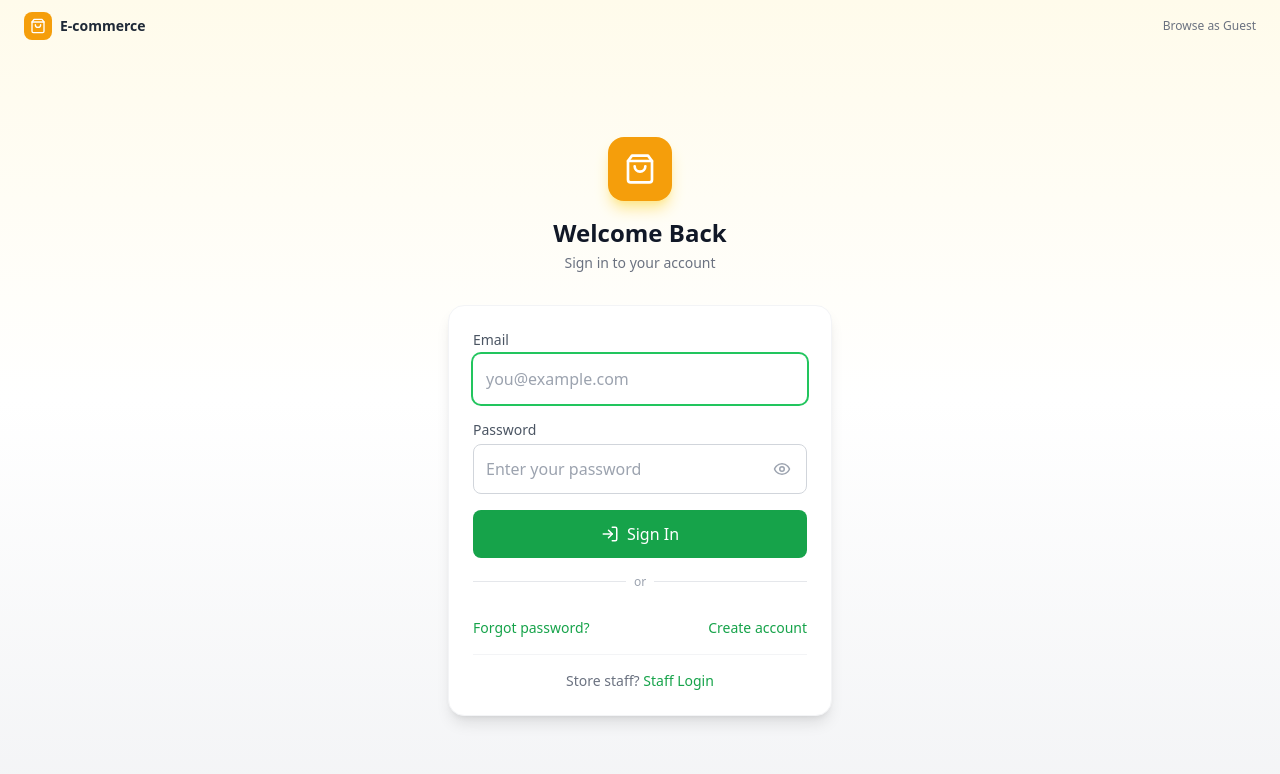
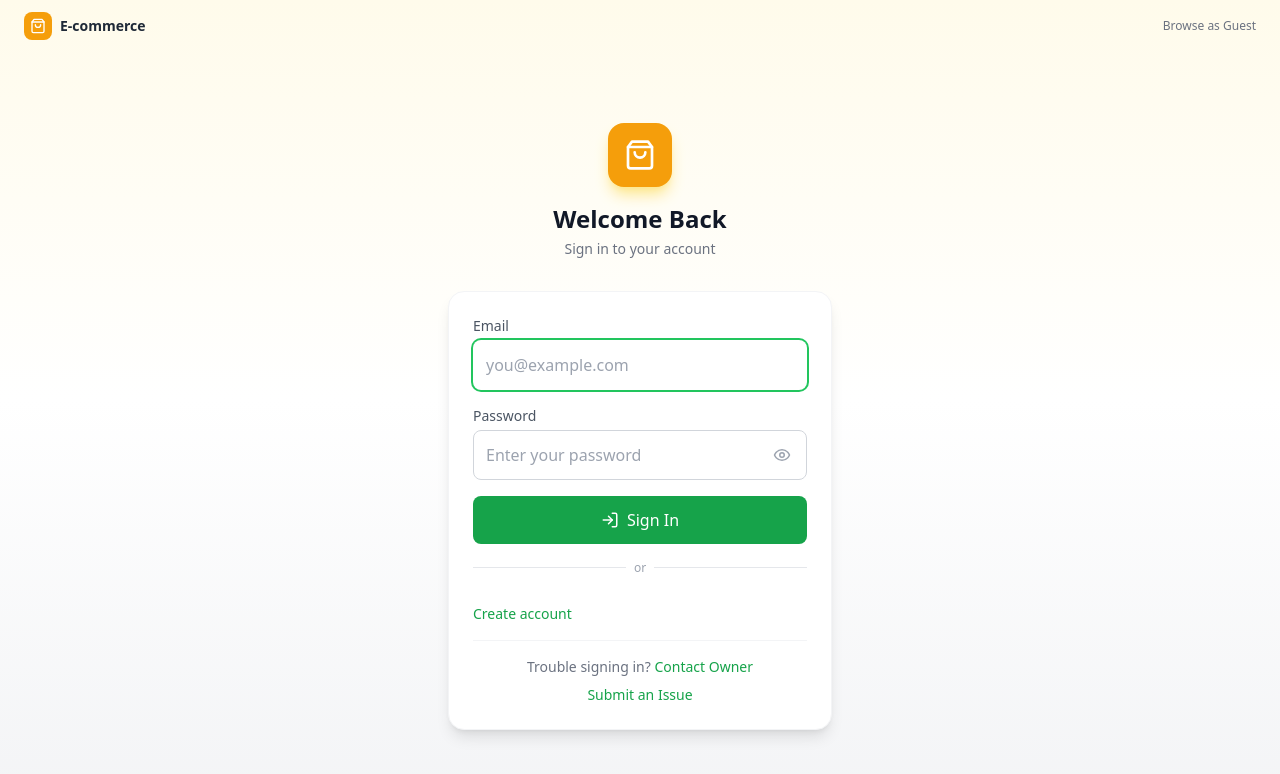
Before and after one commit to srishanth2006/E-commerce, a React (Vite) app in the folder frontend/: page /customer/login in a window 1280 px wide. Shown: the top 774 px of the page. Built offline with nearby package versions, Linux system fonts and the light colour scheme; no server answers.

Commit message:
Remove forgot password from all login pages, add Contact Owner and Submit Issue links for customers

```diff
--- a/frontend/src/pages/CustomerLogin.jsx
+++ b/frontend/src/pages/CustomerLogin.jsx
@@ -129,19 +129,21 @@ export default function CustomerLogin() {
             <GoogleLoginButton onSuccess={() => navigate(from, { replace: true })} />
 
             <div className="flex items-center justify-between text-sm">
-              <Link to="/forgot-password?type=customer" className="text-primary-600 hover:underline">
-                Forgot password?
-              </Link>
               <Link to="/customer/register" className="text-primary-600 hover:underline">
                 Create account
               </Link>
             </div>
 
-            <div className="border-t border-gray-100 dark:border-gray-700 pt-4 text-center">
+            <div className="border-t border-gray-100 dark:border-gray-700 pt-4 text-center space-y-2">
               <p className="text-sm text-gray-500 dark:text-gray-400">
-                Store staff?{" "}
-                <Link to="/staff/login" className="text-primary-600 font-medium hover:underline">
-                  Staff Login
+                Trouble signing in?{" "}
+                <a href="https://wa.me/919999999999?text=Hi%20I%20need%20help%20with%20my%20account" target="_blank" rel="noopener noreferrer" className="text-primary-600 font-medium hover:underline">
+                  Contact Owner
+                </a>
+              </p>
+              <p className="text-sm text-gray-500 dark:text-gray-400">
+                <Link to="/help" className="text-primary-600 font-medium hover:underline">
+                  Submit an Issue
                 </Link>
               </p>
             </div>
--- a/frontend/src/pages/Login.jsx
+++ b/frontend/src/pages/Login.jsx
@@ -127,9 +127,6 @@ export default function Login() {
             </button>
 
             <div className="flex items-center justify-between text-sm">
-              <Link to="/forgot-password?type=staff" className="text-primary-600 hover:underline">
-                Forgot password?
-              </Link>
               <Link to="/customer/login" className="text-primary-600 hover:underline">
                 Customer Login
               </Link>
--- a/frontend/src/pages/StaffLogin.jsx
+++ b/frontend/src/pages/StaffLogin.jsx
@@ -127,9 +127,6 @@ export default function StaffLogin() {
             </button>
 
             <div className="flex items-center justify-between text-sm">
-              <Link to="/forgot-password?type=staff" className="text-primary-600 hover:underline">
-                Forgot password?
-              </Link>
               <Link to="/staff/register" className="text-primary-600 hover:underline">
                 Create staff account
               </Link>
@@ -137,9 +134,9 @@ export default function StaffLogin() {
 
             <div className="border-t border-gray-100 dark:border-gray-700 pt-4 text-center">
               <p className="text-sm text-gray-500 dark:text-gray-400">
-                Owner?{" "}
+                Trouble signing in?{" "}
                 <Link to="/login" className="text-primary-600 font-medium hover:underline">
-                  Owner Login
+                  Contact Owner
                 </Link>
               </p>
             </div>
```
